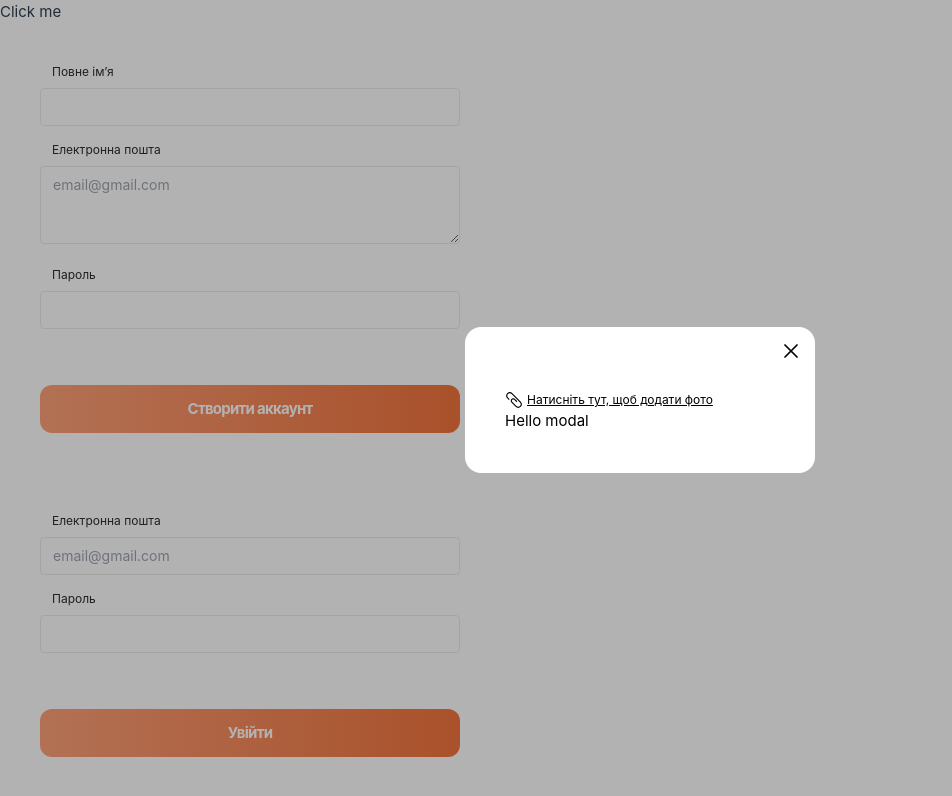
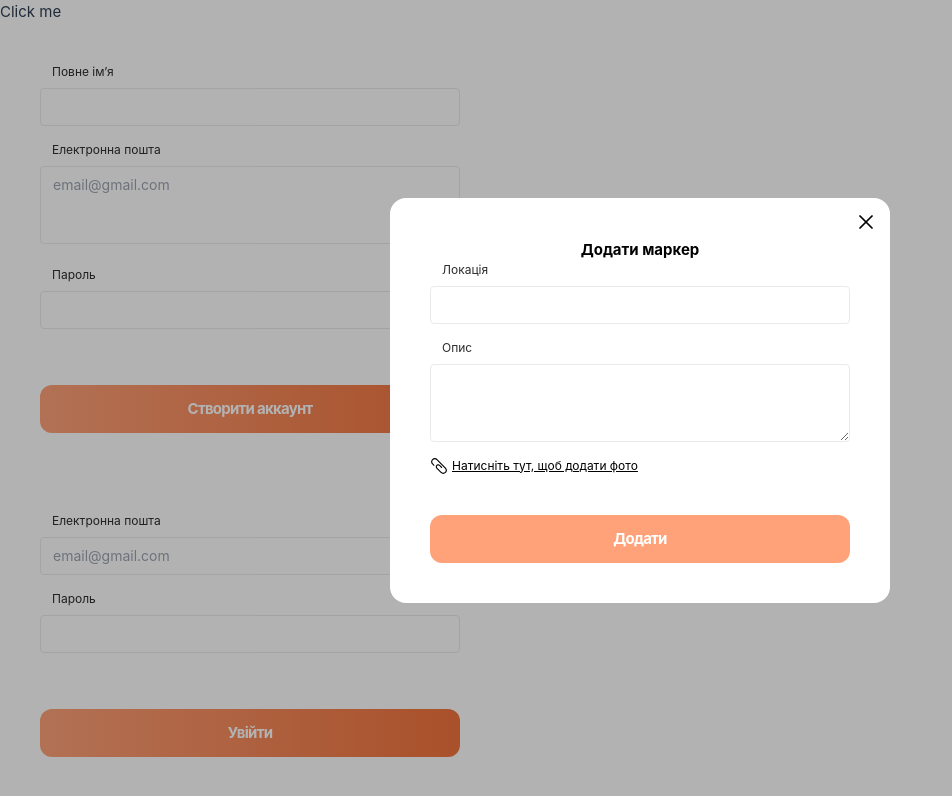
Before and after one commit to Natalia-Kalashnikova/it-traveler, a Vue app: page / in a window 1280 px wide. Shown: the top 796 px of the page, without its empty margins (0-952 px from the left). Built offline with nearby package versions, Linux system fonts and the light colour scheme.

Commit message:
Add create place modal

```diff
--- a/src/App.vue
+++ b/src/App.vue
@@ -2,7 +2,7 @@
 import { ref } from 'vue';
 import LoginForm from './components/Auth/LoginForm/LoginForm.vue';
 import RegistrationForm from './components/Auth/RegistrationForm/RegistrationForm.vue';
-import IModal from './components/IModal/IModal.vue';
+import CreateNewPlaceModal from './components/CreateNewPlaceModal/CreateNewPlaceModal.vue';
 
 const isOpen = ref(true)
 const closeModal = () => {
@@ -26,5 +26,5 @@
   <button @click="openModal">Click me</button>
   <RegistrationForm @submit="console.log" />
   <LoginForm @submit="console.log" />
-  <IModal v-if='isOpen' @close="closeModal">Hello modal</IModal>
+  <CreateNewPlaceModal :is-open="isOpen" @close="closeModal"/>
 </template>
--- /dev/null
+++ b/src/components/CreateNewPlaceModal/CreateNewPlaceModal.vue
@@ -0,0 +1,27 @@
+<script setup>
+import IButton from '../IButton/IButton.vue';
+import IInput from '../IInput/IInput.vue';
+import IModal from '../IModal/IModal.vue';
+import InputImage from '../InputImage/InputImage.vue';
+
+const props = defineProps({
+  isOpen: {
+    default: false,
+    type: Boolean
+  }
+})
+
+const emit = defineEmits(['close'])
+</script>
+
+<template>
+  <IModal v-if="props.isOpen" @close="emit('close')">
+    <div class="min-w-[420px]">
+      <div class="font-bold text-center">Додати маркер</div>
+      <IInput label="Локація" class="mb-4" />
+      <IInput label="Опис" type="textarea" class="mb-2" />
+      <InputImage class="mb-10" />
+      <IButton class="w-full">Додати</IButton>
+    </div>
+  </IModal>
+</template>
--- a/src/components/IModal/IModal.vue
+++ b/src/components/IModal/IModal.vue
@@ -1,10 +1,8 @@
 <script setup>
 import CrossIcon from '../icons/CrossIcon.vue'
-import { onMounted, onUnmounted, ref } from 'vue'
-import InputImage from '../InputImage/InputImage.vue'
+import { onMounted, onUnmounted } from 'vue'
 
 const emit = defineEmits(['close'])
-const imageUrlBase64 = ref('')
 
 onMounted(() => {
   document.body.style.overflow = 'hidden'
@@ -22,11 +20,9 @@
        @click.self="emit('close')"
      >
        <div class="relative bg-white min-w-[350px] m-auto text-black rounded-2xl p-10">
-         <button>
-           <CrossIcon class="absolute right-3 top-3 w-6 h-6" @click="emit('close')" />
+         <button class="absolute right-3 top-3">
+           <CrossIcon class=" w-6 h-6" @click="emit('close')" />
          </button>
-         <img v-if="imageUrlBase64" :src="imageUrlBase64" alt="">
-         <InputImage @uploaded="(base64) => (imageUrlBase64 = base64)"/>
          <slot></slot>
        </div>
     </div>
--- a/src/components/InputImage/InputImage.vue
+++ b/src/components/InputImage/InputImage.vue
@@ -27,6 +27,7 @@
 </script>
 
 <template>
+  <div>
     <label class="cursor-pointer hover:text-primary">
       <input type="file" accept="image/*" class="hidden" @change="handleUploadImg">
       <span class="flex gap-1 items-center">
@@ -35,4 +36,5 @@
     </span>
    </label>
    <div v-if="errorMessage" class="text-red-500">{{errorMessage }}</div>
+  </div>
 </template>
--- /dev/null
+++ b/src/components/icons/MarkerIcon.vue
@@ -0,0 +1,32 @@
+<template>
+  <svg xmlns="http://www.w3.org/2000/svg" width="24" height="24" viewBox="0 0 24 24" fill="none">
+    <g v-if="isActive">
+      <path
+        d="M12.0002 -5.11874e-05C10.7236 -0.0599241 9.44863 0.147406 8.25679 0.608668C7.06496 1.06993 5.98256 1.77496 5.0789 2.67863C4.17523 3.5823 3.4702 4.66469 3.00894 5.85652C2.54767 7.04836 2.34034 8.32337 2.40022 9.59995C2.40022 12.6239 4.80022 15.5999 6.00022 16.7999C7.20022 17.9999 12.0002 23.9999 12.0002 23.9999C12.0002 23.9999 16.8002 17.9999 18.0002 16.7999C19.2002 15.5999 21.6002 12.6239 21.6002 9.59995C21.6601 8.32337 21.4528 7.04836 20.9915 5.85652C20.5302 4.66469 19.8252 3.5823 18.9215 2.67863C18.0179 1.77496 16.9355 1.06993 15.7436 0.608668C14.5518 0.147406 13.2768 -0.0599241 12.0002 -5.11874e-05ZM12.0002 13.4999C11.2289 13.4999 10.4748 13.2712 9.83349 12.8427C9.19214 12.4141 8.69227 11.805 8.39709 11.0924C8.10191 10.3798 8.02467 9.59562 8.17515 8.8391C8.32564 8.08257 8.69708 7.38766 9.2425 6.84223C9.78793 6.29681 10.4828 5.92537 11.2394 5.77489C11.9959 5.6244 12.7801 5.70164 13.4927 5.99682C14.2053 6.292 14.8144 6.79187 15.2429 7.43322C15.6715 8.07458 15.9002 8.8286 15.9002 9.59995C15.9002 10.1121 15.7993 10.6192 15.6033 11.0924C15.4074 11.5656 15.1201 11.9955 14.7579 12.3577C14.3958 12.7198 13.9659 13.0071 13.4927 13.2031C13.0195 13.3991 12.5124 13.4999 12.0002 13.4999Z"
+        fill="#6d6dd3"
+      />
+    </g>
+    <g v-else clip-path="url(#clip0_17_757)">
+      <path
+        d="M12.0002 -5.11874e-05C10.7236 -0.0599241 9.44863 0.147406 8.25679 0.608668C7.06496 1.06993 5.98256 1.77496 5.0789 2.67863C4.17523 3.5823 3.4702 4.66469 3.00894 5.85652C2.54767 7.04836 2.34034 8.32337 2.40022 9.59995C2.40022 12.6239 4.80022 15.5999 6.00022 16.7999C7.20022 17.9999 12.0002 23.9999 12.0002 23.9999C12.0002 23.9999 16.8002 17.9999 18.0002 16.7999C19.2002 15.5999 21.6002 12.6239 21.6002 9.59995C21.6601 8.32337 21.4528 7.04836 20.9915 5.85652C20.5302 4.66469 19.8252 3.5823 18.9215 2.67863C18.0179 1.77496 16.9355 1.06993 15.7436 0.608668C14.5518 0.147406 13.2768 -0.0599241 12.0002 -5.11874e-05ZM12.0002 13.4999C11.2289 13.4999 10.4748 13.2712 9.83349 12.8427C9.19214 12.4141 8.69227 11.805 8.39709 11.0924C8.10191 10.3798 8.02467 9.59562 8.17515 8.8391C8.32564 8.08257 8.69708 7.38766 9.2425 6.84223C9.78793 6.29681 10.4828 5.92537 11.2394 5.77489C11.9959 5.6244 12.7801 5.70164 13.4927 5.99682C14.2053 6.292 14.8144 6.79187 15.2429 7.43322C15.6715 8.07458 15.9002 8.8286 15.9002 9.59995C15.9002 10.1121 15.7993 10.6192 15.6033 11.0924C15.4074 11.5656 15.1201 11.9955 14.7579 12.3577C14.3958 12.7198 13.9659 13.0071 13.4927 13.2031C13.0195 13.3991 12.5124 13.4999 12.0002 13.4999Z"
+        fill="url(#paint0_linear_17_757)"
+      />
+    </g>
+    <defs>
+      <linearGradient
+        id="paint0_linear_17_757"
+        x1="2.39014"
+        y1="10.3942"
+        x2="21.6104"
+        y2="10.4008"
+        gradientUnits="userSpaceOnUse"
+      >
+        <stop stop-color="#FFA279" />
+        <stop offset="1" stop-color="#F3743D" />
+      </linearGradient>
+      <clipPath id="clip0_17_757">
+        <rect width="24" height="24" fill="white" />
+      </clipPath>
+    </defs>
+  </svg>
+</template>
```
Lines whose indentation alone changed are shown as unchanged.
